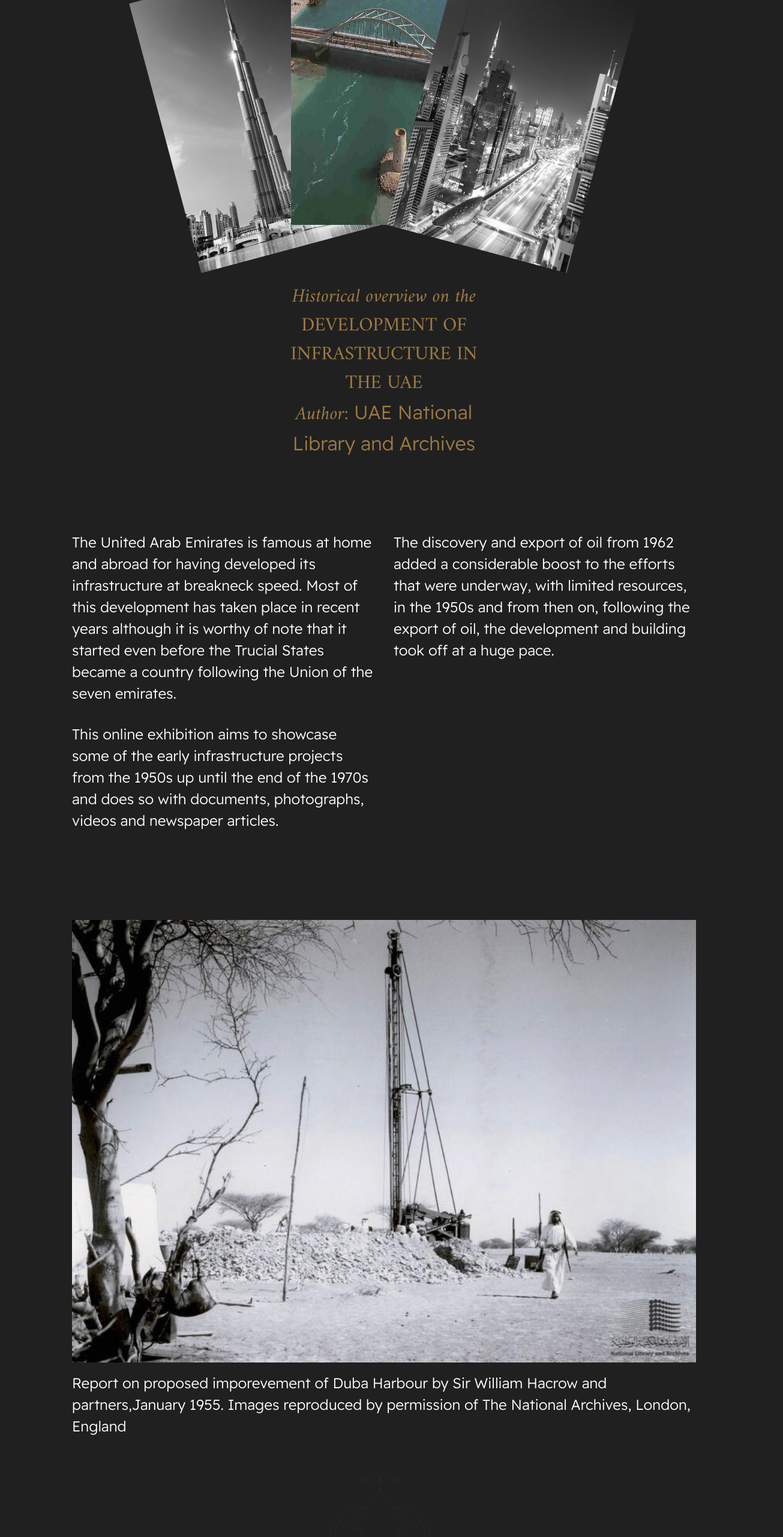
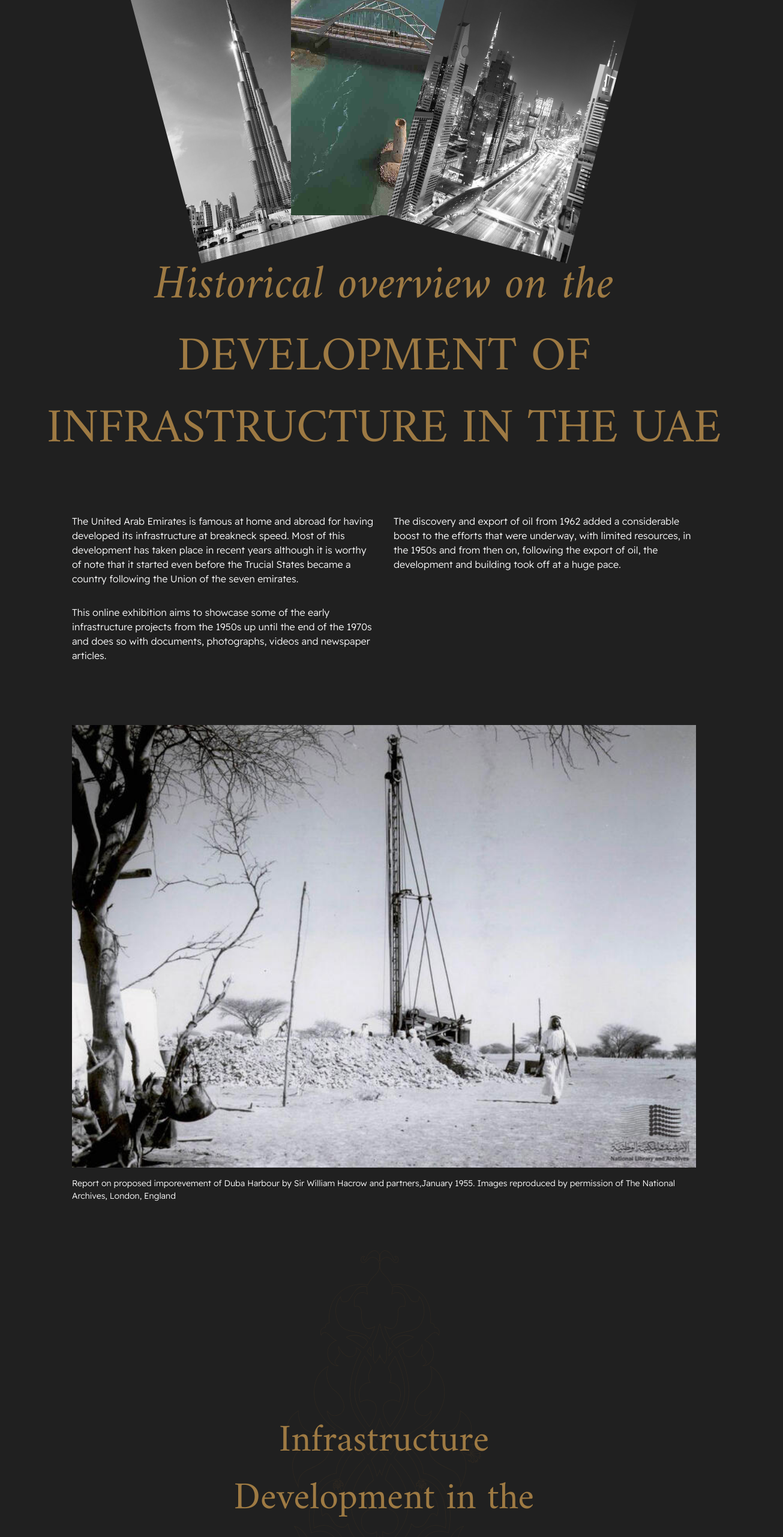
Before and after one commit to alexandermirzoyan/agda-ui-test, a React (Create React App) app: page / in a window 1280 px wide. Shown: the part 234-2797 px from the top of the page at 60% size, 1305 px wide, since content can reach past the window. Built offline with nearby package versions, Linux system fonts and the light colour scheme.

Commit message:
feat: recreated UI of the page with better config

```diff
--- a/src/App.js
+++ b/src/App.js
@@ -1,4 +1,13 @@
 import { Header } from './layouts/Header';
+import {
+  SECTION,
+  TEXT_XL,
+  TEXT_SM,
+  TEXT_XS,
+  TEXT_LG,
+  TEXT_MD,
+} from './commonStyles';
+
 import Image1 from './assets/images/image-1.jpeg';
 import Image2 from './assets/images/image-2.jpeg';
 import Image3 from './assets/images/image-3.jpg';
@@ -12,13 +21,13 @@ function App() {
   return (
     <>
       <Header />
-      <div className='flex justify-center mt-14 mb-24'>
-        <img src={Image2} alt='image-1' className={`${IMAGE_CARD_COMMON_STYLES} z-[1] relative left-[150px] rotate-[-15deg] origin-bottom-right grayscale`} />
-        <img src={Image1} alt='image-2' className={`${IMAGE_CARD_COMMON_STYLES} z-[2]`} />
-        <img src={Image3} alt='image-3' className={`${IMAGE_CARD_COMMON_STYLES} z-[3] relative left-[-150px] rotate-[15deg] origin-bottom-left grayscale`} />
-      </div>
-      <div className='xl:w-[1088px] lg:w-[880px] w-[377px] m-auto text-main-gold'>
-        <h2 className='xl:text-[100px] lg:text-[80px] text-[32px] text-center font-amiri-regular'>
+      <div className={SECTION}>
+        <div className='flex justify-center'>
+          <img src={Image2} alt='image-1' className={`${IMAGE_CARD_COMMON_STYLES} z-[1] relative left-[150px] rotate-[-15deg] origin-bottom-right grayscale`} />
+          <img src={Image1} alt='image-2' className={`${IMAGE_CARD_COMMON_STYLES} z-[2]`} />
+          <img src={Image3} alt='image-3' className={`${IMAGE_CARD_COMMON_STYLES} z-[3] relative left-[-150px] rotate-[15deg] origin-bottom-left grayscale`} />
+        </div>
+        <h2 className={`${TEXT_XL} text-center text-main-gold mt-[58px] font-amiri-regular`}>
           <span className='font-amiri-italic'>
             Historical overview on the {' '}
           </span>
@@ -26,13 +35,9 @@ function App() {
             development of Infrastructure in the UAE
           </span>
         </h2>
-        <p className='text-[32px] text-center'>
-          <span className='font-amiri-italic'>Author: </span>
-          <span>UAE National Library and Archives</span>
-        </p>
       </div>
-      <div className='lg:px-[280px] md:px-[120px] px-[16px] text-white text-[24px] mt-[123px]'>
-        <div className='grid md:grid-cols-2 grid-cols-1 grid-rows-2 gap-8'>
+      <div className={`${SECTION} lg:px-[280px] md:px-[120px] px-[16px]`}>
+        <div className={`${TEXT_SM} grid md:grid-cols-2 grid-cols-1 grid-rows-2 gap-8`}>
           <p>
             The United Arab Emirates is famous at home and abroad for having developed its infrastructure
             at breakneck speed. Most of this development has taken place in recent years
@@ -49,25 +54,29 @@ function App() {
             until the end of the 1970s and does so with documents, photographs, videos and newspaper articles.
           </p>
         </div>
-        <img className='w-full xl:mt-[60px] md:mt-[40px] mt-[20px]' src={Image4} alt='cover-image' />
-        <p className='xl:mt-[28px] mt-[16px]'>
+      </div>
+      <div className={`${SECTION} lg:px-[280px] md:px-[120px] px-[16px]`}>
+        <img className='w-full' src={Image4} alt='cover-image' />
+        <p className={`${TEXT_XS} xl:mt-[28px] mt-[16px]`}>
           Report on proposed imporevement of Duba Harbour
           by Sir William Hacrow and partners,January 1955.
           Images reproduced by permission of The National Archives, London, England
         </p>
       </div>
-      <div className='relative mt-[60px]'>
+      <div className={`${SECTION} relative`}>
         <img className='lg:w-[417px] md:w-[324px] w-[205px] m-auto' src={SwordPattern} alt='sword-pattern' />
-        <div className='lg:w-[820px] m-auto text-center absolute bottom-0 left-0 right-0'>
-          <h2 className='text-main-gold lg:text-[60px] text-[24px] font-amiri-regular'>Infrastructure Development in the 1950s</h2>
-          <p className='text-white'>
+        <div className='lg:w-[820px] sm:w-[606px] w-[300px] m-auto text-center absolute bottom-0 left-0 right-0'>
+          <h2 className={`${TEXT_LG} text-main-gold font-amiri-regular`}>Infrastructure Development in the 1950s</h2>
+          <p className={TEXT_MD}>
             Early start of development initiatives, with the establishment of
             Sharjah and Dubai harbours, and the drilling of wells in Al Ain.
           </p>
         </div>
       </div>
-      <div className='my-[40px] py-[76px]'>
-        <Carousel />
+      <div className={`${SECTION}`}>
+        <div className={`${SECTION} bg-black`}>
+          <Carousel />
+        </div>
       </div>
     </>
   );
--- a/src/components/Carousel/index.js
+++ b/src/components/Carousel/index.js
@@ -1,15 +1,17 @@
 import Slider from 'react-slick';
 import Image from '../../assets/images/image-5.png';
+import Arrow from '../../assets/icons/arrow.svg';
+import { TEXT_XS } from '../../commonStyles';
 
 const settings = {
-  dots: true,
-  infinite: true,
-  speed: 500,
+  dots: false,
   slidesToShow: 3,
+  arrows: false,
   slidesToScroll: 1,
 };
 
 export const Carousel = () => (
+  <>
     <Slider {...settings}>
       <img src={Image} alt='1' />
       <img src={Image} alt='2' />
@@ -18,4 +20,20 @@ export const Carousel = () => (
       <img src={Image} alt='5' />
       <img src={Image} alt='6' />
     </Slider>
+    <div className='flex flex-col items-center'>
+      <span className={`${TEXT_XS} lg:w-[582px] sm:w-[467px] w-full mt-[24px]`}>
+        Report on proposed imporevement of Duba Harbour by Sir William Hacrow and partners,January 1955.
+        Images reproduced by permission of The National Archives, London, England
+      </span>
+      <div className='flex items-center mt-[24px]'>
+        <button>
+          <img src={Arrow} alt='arrow-back' />
+        </button>
+        <span className={`${TEXT_XS} mx-[22px]`}>02/30</span>
+        <button>
+          <img src={Arrow} className='rotate-[180deg]' alt='arrow-back' />
+        </button>
+      </div>
+    </div>
+  </>
 );
```
Lines whose indentation alone changed are shown as unchanged.
